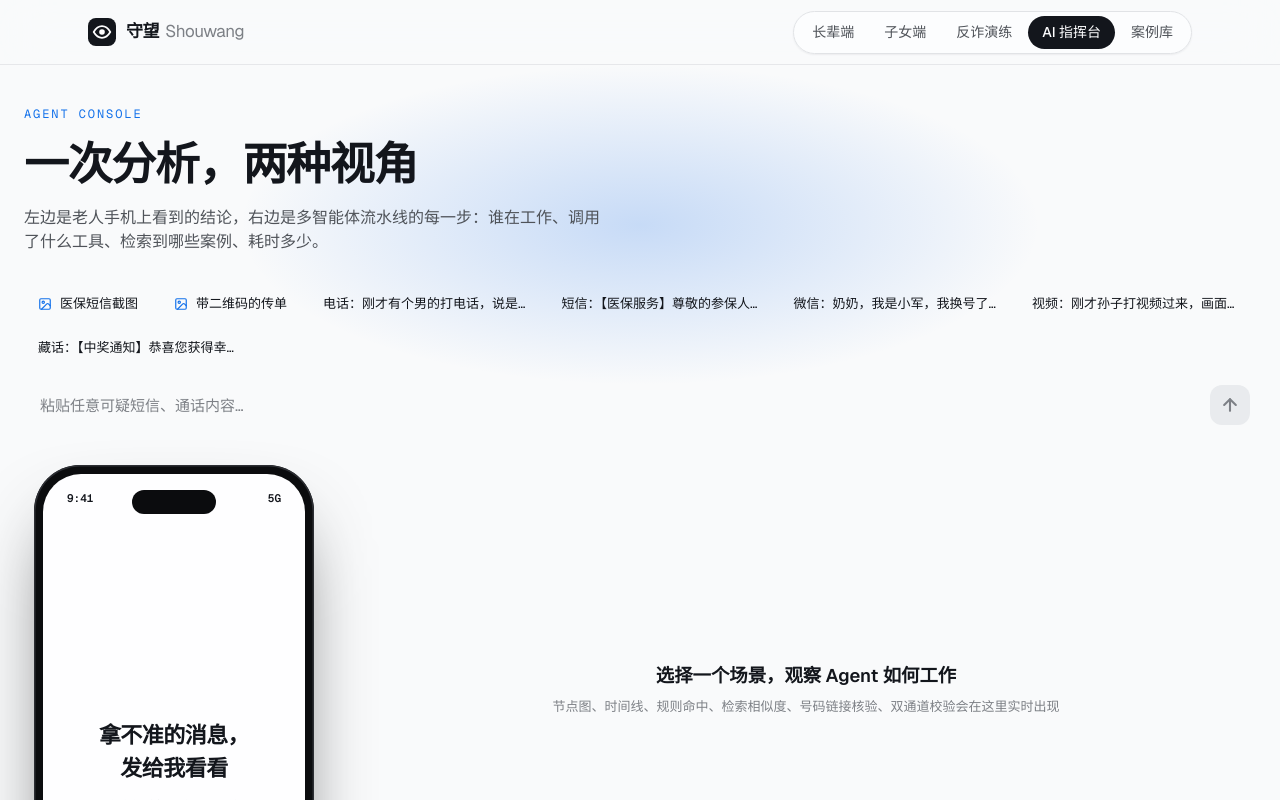
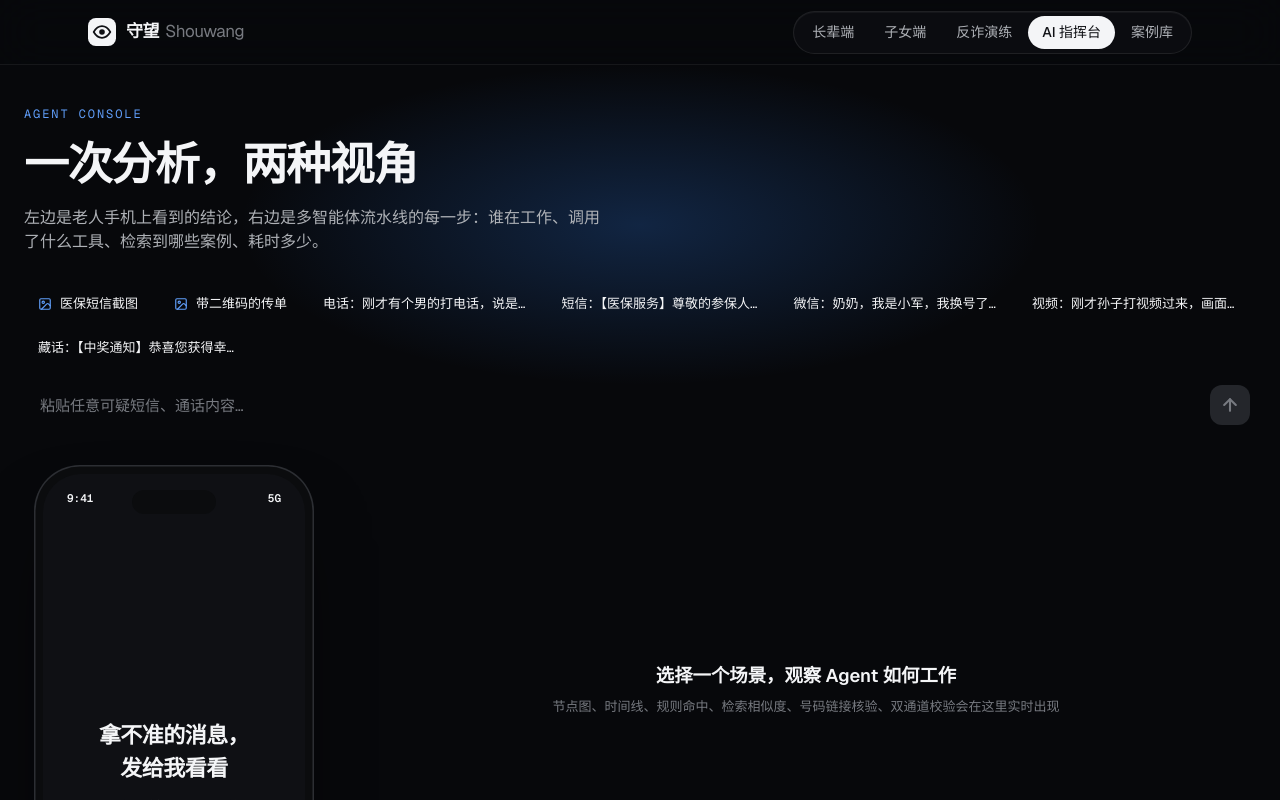
Before and after one commit to clarencestarkair/shouwang, a Next.js app: page /console in a window 1280 px wide. Shown: the top 800 px of the page. Built offline with nearby package versions, Linux system fonts and the light colour scheme.

Commit message:
feat(ui): 全局样式补充 .dark-stage

```diff
--- a/src/app/globals.css
+++ b/src/app/globals.css
@@ -160,3 +160,35 @@ body {
     transition-duration: 1ms !important;
   }
 }
+
+/*
+ * 暗场（方向 C）：首页、子女端、AI 指挥台使用。
+ * 只重定义令牌，组件无需感知明暗差异。
+ */
+.dark-stage {
+  --bg: oklch(0.135 0.006 265);
+  --surface: oklch(0.175 0.008 265);
+  --surface-2: oklch(0.215 0.009 265);
+  --surface-3: oklch(0.27 0.01 265);
+  --ink: oklch(0.97 0.003 265);
+  --ink-2: oklch(0.76 0.008 265);
+  --ink-3: oklch(0.58 0.01 265);
+  --line: oklch(1 0 0 / 0.08);
+  --line-2: oklch(1 0 0 / 0.14);
+  --accent: oklch(0.7 0.15 258);
+  --accent-soft: oklch(0.7 0.15 258 / 0.14);
+  --danger: oklch(0.68 0.2 32);
+  --danger-soft: oklch(0.68 0.2 32 / 0.15);
+  --warn: oklch(0.8 0.15 70);
+  --warn-ink: oklch(0.82 0.14 70);
+  --warn-soft: oklch(0.8 0.15 70 / 0.14);
+  --ok: oklch(0.72 0.15 155);
+  --ok-ink: oklch(0.78 0.13 155);
+  --ok-soft: oklch(0.72 0.15 155 / 0.14);
+  --shadow-sm: 0 1px 0 oklch(1 0 0 / 0.04) inset;
+  --shadow-md: 0 1px 0 oklch(1 0 0 / 0.05) inset, 0 20px 40px -24px oklch(0 0 0 / 0.7);
+  --shadow-lg: 0 1px 0 oklch(1 0 0 / 0.06) inset, 0 40px 80px -30px oklch(0 0 0 / 0.8);
+  color-scheme: dark;
+  background: var(--bg);
+  color: var(--ink);
+}
```
